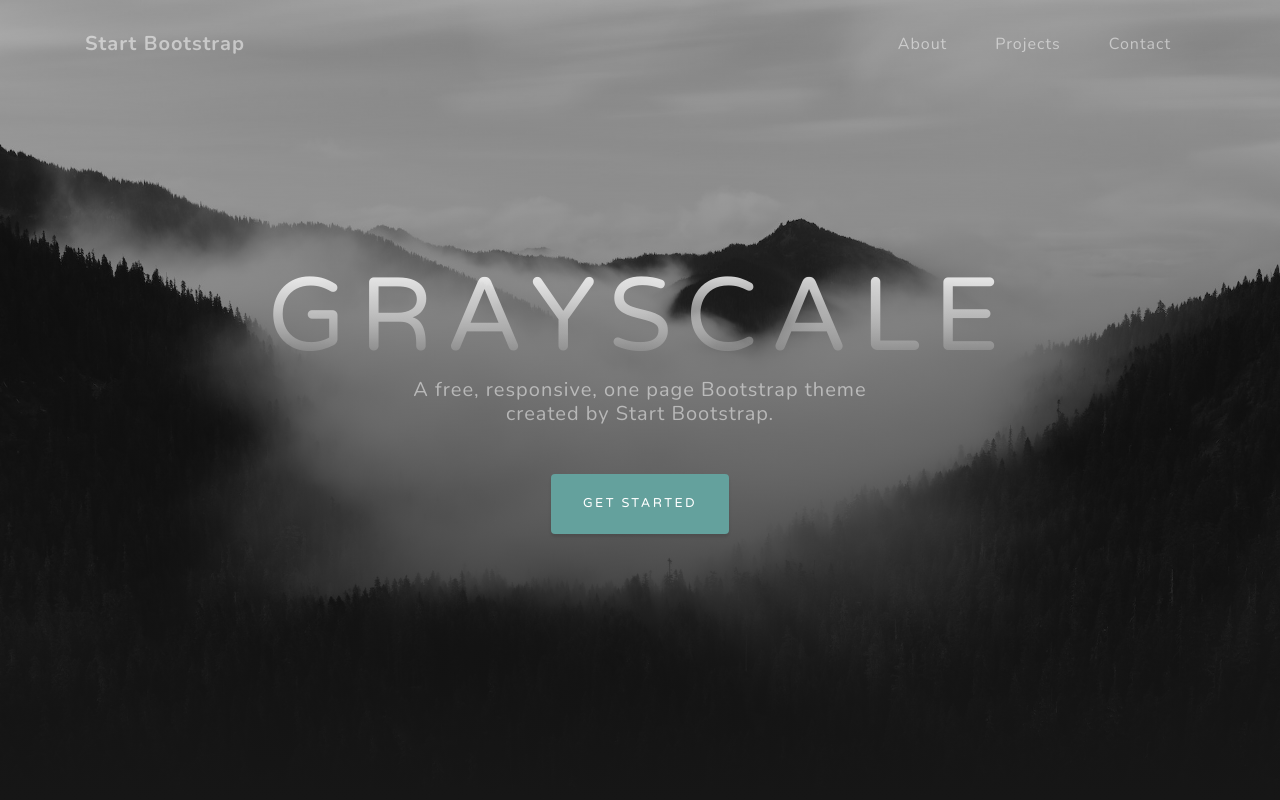
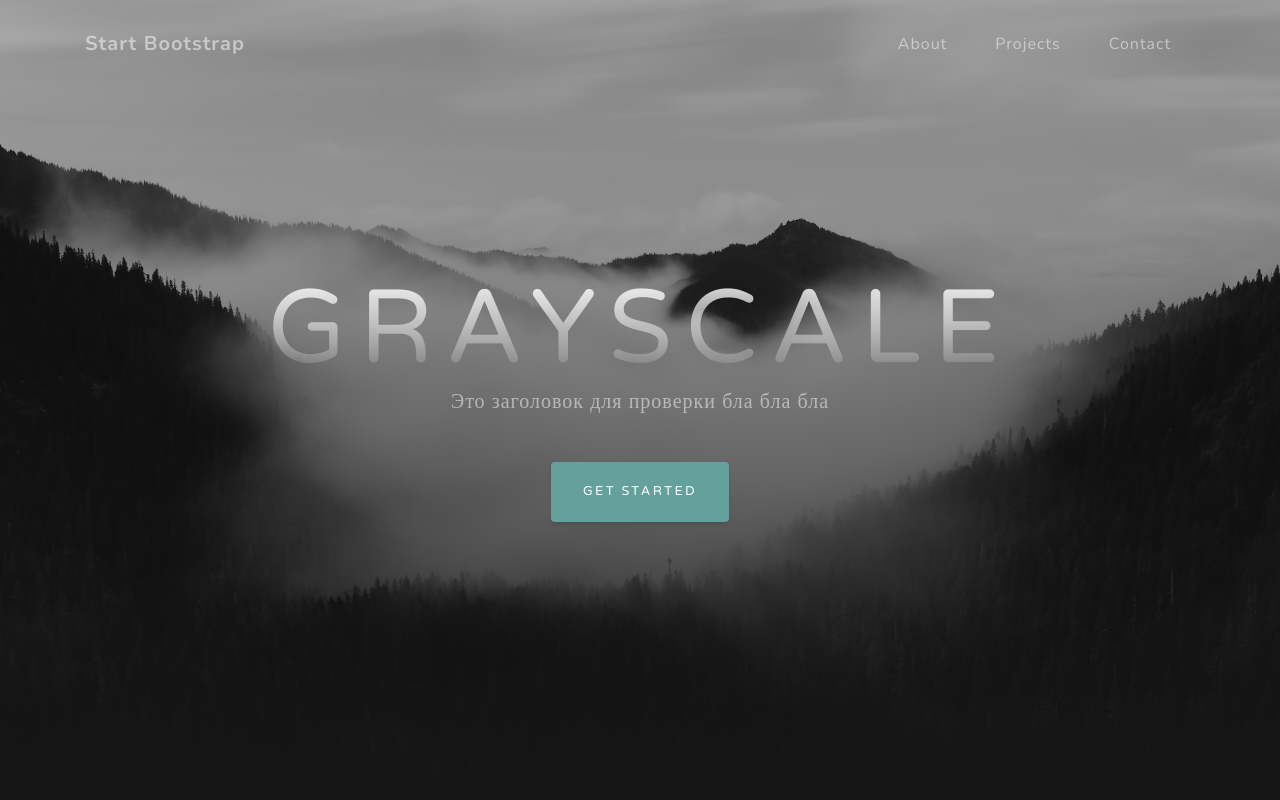
Before and after one commit to KristinaSkidan/seoOne, a plain HTML site: page index.html in a window 1280 px wide. Shown: the top 800 px of the page. Drawn offline with nearby package versions, Linux system fonts and the light colour scheme.

Commit message:
Update index.html

```diff
--- a/index.html
+++ b/index.html
@@ -54,7 +54,7 @@
     <div class="container d-flex h-100 align-items-center">
       <div class="mx-auto text-center">
         <h1 class="mx-auto my-0 text-uppercase">Grayscale</h1>
-        <h2 class="text-white-50 mx-auto mt-2 mb-5">A free, responsive, one page Bootstrap theme created by Start Bootstrap.</h2>
+        <h2 class="text-white-50 mx-auto mt-2 mb-5">Это заголовок для проверки бла бла бла</h2>
         <a href="#about" class="btn btn-primary js-scroll-trigger">Get Started</a>
       </div>
     </div>
```
